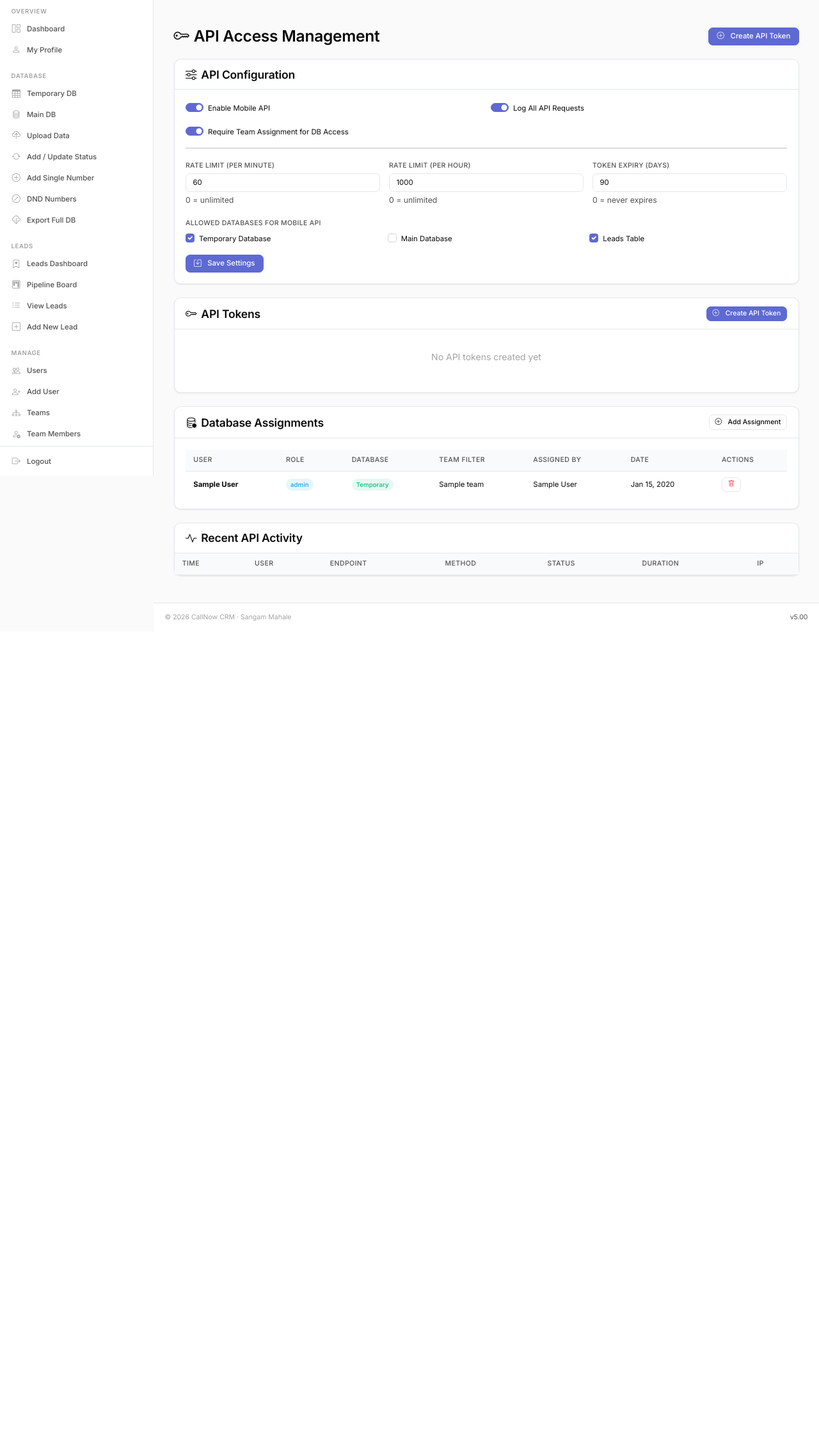
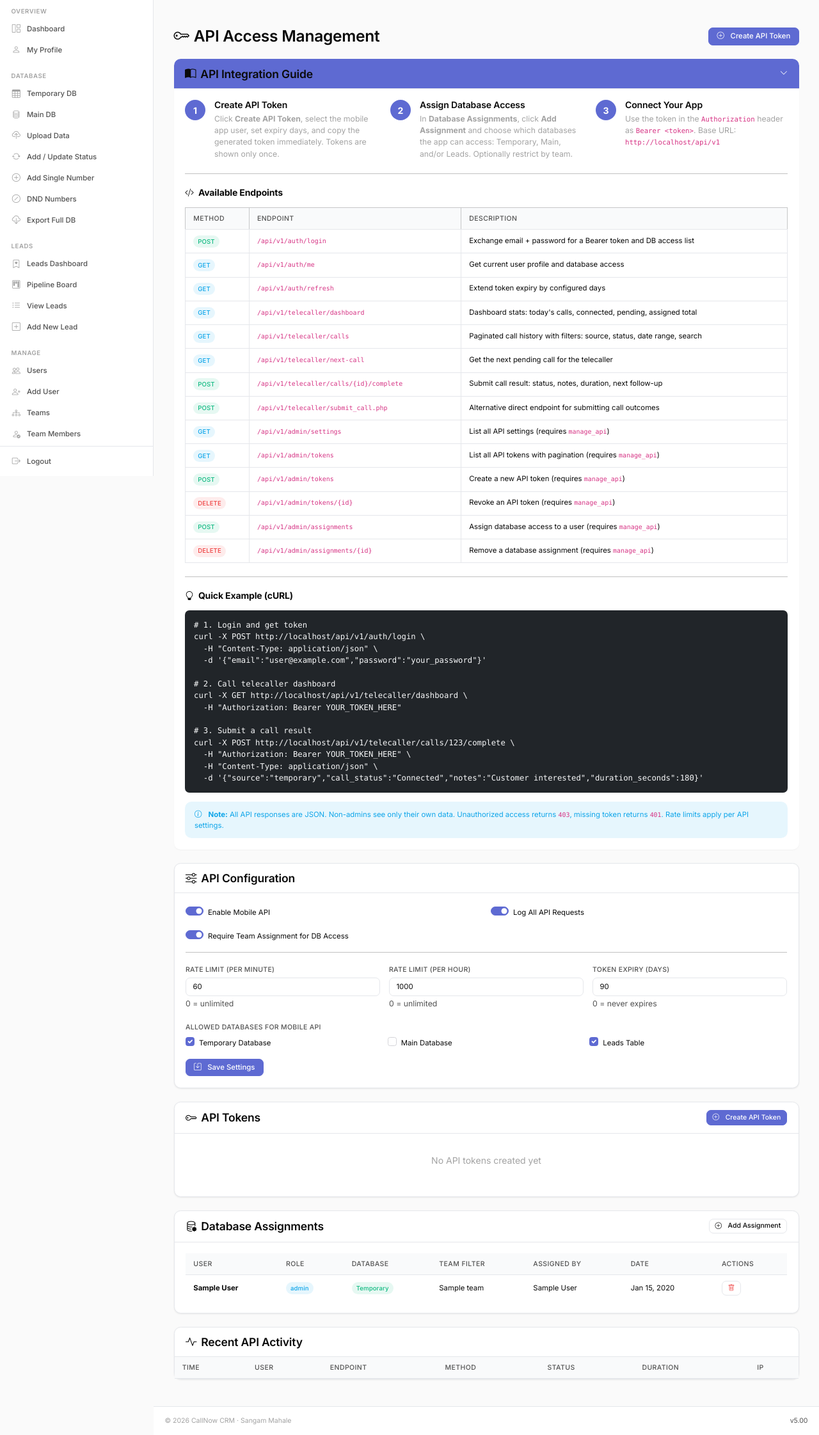
Before and after one commit to sa64ammahale/callnowCRM, a PHP site: page /modules/settings/api_settings.php in a window 1280 px wide. Shown: the part 56-2299 px from the top of the page at 64% size. Before the commit the page ends 1027 px from the top, so only its background shows below. Run offline with PHP 8.4, Linux system fonts and the light colour scheme; the visitor is signed in with stand-in values (Sample User, id 1); data comes from the database, SQL or seed files in the repository; tables that the repository leaves empty hold one stand-in row (values such as "Sample post"); data that the repository does not hold is empty.

Commit message:
fixed small bugs

```diff
--- a/api/v1/admin/index.php
+++ b/api/v1/admin/index.php
@@ -17,7 +17,7 @@ if ($_SERVER['REQUEST_METHOD'] === 'OPTIONS') {
 }
 
 $tokenData = apiRequireAuth();
-requirePermission('manage_api');
+apiRequirePermission('manage_api');
 
 global $link;
 
--- a/modules/settings/api_settings.php
+++ b/modules/settings/api_settings.php
@@ -3,6 +3,7 @@ require_once __DIR__ . '/../../php_scripts/auth.php';
 requirePermission('manage_api');
 
 global $link;
+ensureApiSchema($link);
 
 // Handle form submissions
 if ($_SERVER['REQUEST_METHOD'] === 'POST') {
@@ -178,6 +179,157 @@ include __DIR__ . '/../../php_scripts/header.php';
             <button type="button" class="btn-close" data-bs-dismiss="alert"></button>
         </div>
     <?php endif; ?>
+
+    <!-- ═══ API INTEGRATION TOUR GUIDE ═══ -->
+    <div class="card mb-4 border-0 shadow-sm">
+        <div class="card-header bg-primary text-white d-flex justify-content-between align-items-center" style="cursor:pointer;" data-bs-toggle="collapse" data-bs-target="#apiTourGuide" aria-expanded="true">
+            <h5 class="mb-0"><i class="bi bi-book-half me-2"></i>API Integration Guide</h5>
+            <i class="bi bi-chevron-down"></i>
+        </div>
+        <div id="apiTourGuide" class="collapse show">
+            <div class="card-body">
+                <div class="row g-4">
+                    <div class="col-lg-4">
+                        <div class="d-flex align-items-start gap-3">
+                            <div class="flex-shrink-0 bg-primary text-white rounded-circle d-flex align-items-center justify-content-center" style="width:32px;height:32px;font-weight:700;">1</div>
+                            <div>
+                                <h6 class="mb-1">Create API Token</h6>
+                                <p class="text-muted small mb-0">Click <strong>Create API Token</strong>, select the mobile app user, set expiry days, and copy the generated token immediately. Tokens are shown only once.</p>
+                            </div>
+                        </div>
+                    </div>
+                    <div class="col-lg-4">
+                        <div class="d-flex align-items-start gap-3">
+                            <div class="flex-shrink-0 bg-primary text-white rounded-circle d-flex align-items-center justify-content-center" style="width:32px;height:32px;font-weight:700;">2</div>
+                            <div>
+                                <h6 class="mb-1">Assign Database Access</h6>
+                                <p class="text-muted small mb-0">In <strong>Database Assignments</strong>, click <strong>Add Assignment</strong> and choose which databases the app can access: Temporary, Main, and/or Leads. Optionally restrict by team.</p>
+                            </div>
+                        </div>
+                    </div>
+                    <div class="col-lg-4">
+                        <div class="d-flex align-items-start gap-3">
+                            <div class="flex-shrink-0 bg-primary text-white rounded-circle d-flex align-items-center justify-content-center" style="width:32px;height:32px;font-weight:700;">3</div>
+                            <div>
+                                <h6 class="mb-1">Connect Your App</h6>
+                                <p class="text-muted small mb-0">Use the token in the <code>Authorization</code> header as <code>Bearer &lt;token&gt;</code>. Base URL: <code><?= htmlspecialchars((APP_BASE ?? '') . '/api/v1') ?></code></p>
+                            </div>
+                        </div>
+                    </div>
+                </div>
+
+                <hr class="my-4">
+
+                <h6 class="fw-bold mb-3"><i class="bi bi-code-slash me-2"></i>Available Endpoints</h6>
+                <div class="table-responsive">
+                    <table class="table table-sm table-bordered mb-0">
+                        <thead class="table-light">
+                            <tr>
+                                <th>Method</th>
+                                <th>Endpoint</th>
+                                <th>Description</th>
+                            </tr>
+                        </thead>
+                        <tbody>
+                            <tr>
+                                <td><span class="badge bg-success">POST</span></td>
+                                <td><code>/api/v1/auth/login</code></td>
+                                <td>Exchange email + password for a Bearer token and DB access list</td>
+                            </tr>
+                            <tr>
+                                <td><span class="badge bg-info">GET</span></td>
+                                <td><code>/api/v1/auth/me</code></td>
+                                <td>Get current user profile and database access</td>
+                            </tr>
+                            <tr>
+                                <td><span class="badge bg-info">GET</span></td>
+                                <td><code>/api/v1/auth/refresh</code></td>
+                                <td>Extend token expiry by configured days</td>
+                            </tr>
+                            <tr>
+                                <td><span class="badge bg-info">GET</span></td>
+                                <td><code>/api/v1/telecaller/dashboard</code></td>
+                                <td>Dashboard stats: today's calls, connected, pending, assigned total</td>
+                            </tr>
+                            <tr>
+                                <td><span class="badge bg-info">GET</span></td>
+                                <td><code>/api/v1/telecaller/calls</code></td>
+                                <td>Paginated call history with filters: source, status, date range, search</td>
+                            </tr>
+                            <tr>
+                                <td><span class="badge bg-info">GET</span></td>
+                                <td><code>/api/v1/telecaller/next-call</code></td>
+                                <td>Get the next pending call for the telecaller</td>
+                            </tr>
+                            <tr>
+                                <td><span class="badge bg-success">POST</span></td>
+                                <td><code>/api/v1/telecaller/calls/{id}/complete</code></td>
+                                <td>Submit call result: status, notes, duration, next follow-up</td>
+                            </tr>
+                            <tr>
+                                <td><span class="badge bg-success">POST</span></td>
+                                <td><code>/api/v1/telecaller/submit_call.php</code></td>
+                                <td>Alternative direct endpoint for submitting call outcomes</td>
+                            </tr>
+                            <tr>
+                                <td><span class="badge bg-info">GET</span></td>
+                                <td><code>/api/v1/admin/settings</code></td>
+                                <td>List all API settings (requires <code>manage_api</code>)</td>
+                            </tr>
+                            <tr>
+                                <td><span class="badge bg-info">GET</span></td>
+                                <td><code>/api/v1/admin/tokens</code></td>
+                                <td>List all API tokens with pagination (requires <code>manage_api</code>)</td>
+                            </tr>
+                            <tr>
+                                <td><span class="badge bg-success">POST</span></td>
+                                <td><code>/api/v1/admin/tokens</code></td>
+                                <td>Create a new API token (requires <code>manage_api</code>)</td>
+                            </tr>
+                            <tr>
+                                <td><span class="badge bg-danger">DELETE</span></td>
+                                <td><code>/api/v1/admin/tokens/{id}</code></td>
+                                <td>Revoke an API token (requires <code>manage_api</code>)</td>
+                            </tr>
+                            <tr>
+                                <td><span class="badge bg-success">POST</span></td>
+                                <td><code>/api/v1/admin/assignments</code></td>
+                                <td>Assign database access to a user (requires <code>manage_api</code>)</td>
+                            </tr>
+                            <tr>
+                                <td><span class="badge bg-danger">DELETE</span></td>
+                                <td><code>/api/v1/admin/assignments/{id}</code></td>
+                                <td>Remove a database assignment (requires <code>manage_api</code>)</td>
+                            </tr>
+                        </tbody>
+                    </table>
+                </div>
+
+                <hr class="my-4">
+
+                <h6 class="fw-bold mb-3"><i class="bi bi-lightbulb me-2"></i>Quick Example (cURL)</h6>
+                <pre class="bg-dark text-light p-3 rounded small mb-0" style="overflow-x:auto;"><code># 1. Login and get token
+curl -X POST <?= htmlspecialchars((APP_BASE ?? '') . '/api/v1/auth/login') ?> \
+  -H "Content-Type: application/json" \
+  -d '{"email":"user@example.com","password":"your_password"}'
+
+# 2. Call telecaller dashboard
+curl -X GET <?= htmlspecialchars((APP_BASE ?? '') . '/api/v1/telecaller/dashboard') ?> \
+  -H "Authorization: Bearer YOUR_TOKEN_HERE"
+
+# 3. Submit a call result
+curl -X POST <?= htmlspecialchars((APP_BASE ?? '') . '/api/v1/telecaller/calls/123/complete') ?> \
+  -H "Authorization: Bearer YOUR_TOKEN_HERE" \
+  -H "Content-Type: application/json" \
+  -d '{"source":"temporary","call_status":"Connected","notes":"Customer interested","duration_seconds":180}'</code></pre>
+
+                <div class="alert alert-info mt-3 mb-0 small">
+                    <i class="bi bi-info-circle me-2"></i>
+                    <strong>Note:</strong> All API responses are JSON. Non-admins see only their own data. Unauthorized access returns <code>403</code>, missing token returns <code>401</code>. Rate limits apply per API settings.
+                </div>
+            </div>
+        </div>
+    </div>
 
     <!-- Settings Card -->
     <div class="card mb-4">
--- a/modules/settings/settings.php
+++ b/modules/settings/settings.php
@@ -317,7 +317,7 @@ if ($rc) while ($r = mysqli_fetch_assoc($rc)) $role_counts[$r['ROLE']] = $r['cnt
                 <p>Manage application settings and TBL_USERS</p>
             </div>
             <div class="st-header-right">
-                <a href="<?= url('modules/settings/TBL_PERMISSIONS_manager.php') ?>" class="st-btn-primary" style="text-decoration:none;font-size:0.8125rem!important;padding:0.5rem 1.1rem!important;display:inline-flex;align-items:center;gap:0.4rem;">
+                <a href="<?= url('modules/settings/permissions_manager.php') ?>" class="st-btn-primary" style="text-decoration:none;font-size:0.8125rem!important;padding:0.5rem 1.1rem!important;display:inline-flex;align-items:center;gap:0.4rem;">
                     <i class="bi bi-shield-lock"></i> Manage TBL_ROLES &amp; TBL_PERMISSIONS
                 </a>
             </div>
@@ -340,7 +340,7 @@ if ($rc) while ($r = mysqli_fetch_assoc($rc)) $role_counts[$r['ROLE']] = $r['cnt
         <a href="<?= url('modules/settings/settings.php') ?>?tab=TBL_USERS" class="st-tab <?= $tab==='TBL_USERS'?'active':'' ?>">
             <i class="bi bi-people"></i> TBL_USERS
         </a>
-        <a href="<?= url('modules/settings/TBL_API_SETTINGS.php') ?>" class="st-tab <?= $tab==='api'?'active':'' ?>">
+        <a href="<?= url('modules/settings/api_settings.php') ?>" class="st-tab <?= $tab==='api'?'active':'' ?>">
             <i class="bi bi-phone"></i> API Access
         </a>
     </div>
--- a/php_scripts/api_auth.php
+++ b/php_scripts/api_auth.php
@@ -50,6 +50,10 @@ function apiRequireAuth(): array {
 function apiRequirePermission(string $permission): void {
     $tokenData = $GLOBALS['api_token_data'] ?? null;
     if (!$tokenData) apiError(401, 'Authentication required');
+
+    if ($tokenData['user_role'] === 'Admin' || (int)$tokenData['user_id'] === 1) {
+        return;
+    }
 
     global $link;
     $stmt = $link->prepare("
--- a/php_scripts/auth.php
+++ b/php_scripts/auth.php
@@ -53,6 +53,7 @@ function isOfficer() { return USER_ROLE === 'Officer'; }
 function requireRole($TBL_ROLES) {
     $TBL_ROLES = is_array($TBL_ROLES) ? $TBL_ROLES : [$TBL_ROLES];
     if (!in_array(USER_ROLE, $TBL_ROLES)) {
+        $_SESSION['access_denied_message'] = "Access denied: your role does not permit access to this page.";
         appRedirect('dashboard.php');
     }
 }
@@ -141,7 +142,10 @@ function can(string $permissionKey): bool {
 
 // Gate a page/action: redirect to dashboard if the user lacks the permission.
 function requirePermission(string $key): void {
-    if (!can($key)) appRedirect('dashboard.php');
+    if (!can($key)) {
+        $_SESSION['access_denied_message'] = "Access denied: you do not have permission to view this page.";
+        appRedirect('dashboard.php');
+    }
 }
 
 // Gate a page/action: redirect unless the user has at least one of the keys.
@@ -149,6 +153,7 @@ function requireAnyPermission(array $keys): void {
     foreach ($keys as $k) {
         if (can($k)) return;
     }
+    $_SESSION['access_denied_message'] = "Access denied: you do not have permission to view this page.";
     appRedirect('dashboard.php');
 }
 
--- a/php_scripts/config.php
+++ b/php_scripts/config.php
@@ -218,4 +218,62 @@
         }
     }
 
+    if (!function_exists('ensureApiSchema')) {
+        function ensureApiSchema(mysqli $link): void {
+            static $done = false;
+            if ($done) return;
+
+            mysqli_query($link, "CREATE TABLE IF NOT EXISTS " . tn('TBL_API_SETTINGS') . " (
+                id INT AUTO_INCREMENT PRIMARY KEY,
+                setting_key VARCHAR(100) NOT NULL,
+                setting_value TEXT DEFAULT NULL,
+                description TEXT DEFAULT NULL,
+                updated_at DATETIME DEFAULT CURRENT_TIMESTAMP ON UPDATE CURRENT_TIMESTAMP,
+                UNIQUE KEY uniq_setting_key (setting_key)
+            ) ENGINE=InnoDB DEFAULT CHARSET=utf8mb4 COLLATE=utf8mb4_general_ci");
+
+            mysqli_query($link, "CREATE TABLE IF NOT EXISTS " . tn('TBL_API_TOKENS') . " (
+                id INT AUTO_INCREMENT PRIMARY KEY,
+                user_id INT NOT NULL,
+                token VARCHAR(128) NOT NULL,
+                name VARCHAR(100) DEFAULT 'Mobile App',
+                expires_at DATETIME DEFAULT NULL,
+                is_active TINYINT(1) NOT NULL DEFAULT 1,
+                last_used_at DATETIME DEFAULT NULL,
+                created_at DATETIME DEFAULT CURRENT_TIMESTAMP,
+                KEY idx_token (token),
+                KEY idx_user_id (user_id)
+            ) ENGINE=InnoDB DEFAULT CHARSET=utf8mb4 COLLATE=utf8mb4_general_ci");
+
+            mysqli_query($link, "CREATE TABLE IF NOT EXISTS " . tn('TBL_API_DB_ASSIGNMENTS') . " (
+                id INT AUTO_INCREMENT PRIMARY KEY,
+                user_id INT NOT NULL,
+                database_type ENUM('temporary','main','leads') NOT NULL,
+                team_id INT DEFAULT NULL,
+                assigned_by INT DEFAULT NULL,
+                is_active TINYINT(1) NOT NULL DEFAULT 1,
+                assigned_at DATETIME DEFAULT CURRENT_TIMESTAMP,
+                KEY idx_user_db (user_id, database_type),
+                KEY idx_team_id (team_id)
+            ) ENGINE=InnoDB DEFAULT CHARSET=utf8mb4 COLLATE=utf8mb4_general_ci");
+
+            mysqli_query($link, "CREATE TABLE IF NOT EXISTS " . tn('TBL_API_ACCESS_LOGS') . " (
+                id INT AUTO_INCREMENT PRIMARY KEY,
+                token_id INT DEFAULT NULL,
+                user_id INT DEFAULT NULL,
+                endpoint VARCHAR(255) DEFAULT NULL,
+                method VARCHAR(10) DEFAULT NULL,
+                ip_address VARCHAR(45) DEFAULT NULL,
+                user_agent VARCHAR(255) DEFAULT NULL,
+                response_code INT DEFAULT 200,
+                execution_time_ms INT DEFAULT 0,
+                created_at DATETIME DEFAULT CURRENT_TIMESTAMP,
+                KEY idx_token_id (token_id),
+                KEY idx_created_at (created_at)
+            ) ENGINE=InnoDB DEFAULT CHARSET=utf8mb4 COLLATE=utf8mb4_general_ci");
+
+            $done = true;
+        }
+    }
+
 ?>
--- a/php_scripts/sidebar.php
+++ b/php_scripts/sidebar.php
@@ -93,7 +93,7 @@ function navActive($patterns) {
             <?php endif; ?>
         </div>
 
-        <?php if (can('manage_users')): ?>
+        <?php if (can('manage_TBL_USERS')): ?>
         <div class="app-sidebar-section">
             <div class="app-sidebar-section-label">Manage</div>
             <a class="app-sidebar-link <?= navActive(['users_view.php']) ? 'active' : '' ?>" href="<?= url('modules/users/users_view.php') ?>">
@@ -105,7 +105,7 @@ function navActive($patterns) {
                 <span class="link-text">Add User</span>
             </a>
             <?php endif; ?>
-            <?php if (can('manage_teams')): ?>
+            <?php if (can('manage_TBL_TEAMS')): ?>
             <a class="app-sidebar-link <?= navActive(['teams_dashboard.php']) ? 'active' : '' ?>" href="<?= url('modules/users/teams_dashboard.php') ?>">
                 <i class="bi bi-diagram-3"></i>
                 <span class="link-text">Teams</span>
@@ -131,7 +131,7 @@ function navActive($patterns) {
         <div class="app-sidebar-section">
             <div class="app-sidebar-section-label">System</div>
             <?php if (isAdmin()): ?>
-            <a class="app-sidebar-link <?= navActive(['TBL_PERMISSIONS_manager.php']) ? 'active' : '' ?>" href="<?= url('modules/settings/TBL_PERMISSIONS_manager.php') ?>">
+            <a class="app-sidebar-link <?= navActive(['permissions_manager.php']) ? 'active' : '' ?>" href="<?= url('modules/settings/permissions_manager.php') ?>">
                 <i class="bi bi-shield-lock"></i>
                 <span class="link-text">Access Control</span>
             </a>
@@ -140,7 +140,7 @@ function navActive($patterns) {
                 <span class="link-text">Settings</span>
             </a>
             <?php if (can('manage_api')): ?>
-            <a class="app-sidebar-link <?= navActive(['TBL_API_SETTINGS.php']) ? 'active' : '' ?>" href="<?= url('modules/settings/TBL_API_SETTINGS.php') ?>">
+            <a class="app-sidebar-link <?= navActive(['api_settings.php']) ? 'active' : '' ?>" href="<?= url('modules/settings/api_settings.php') ?>">
                 <i class="bi bi-key"></i>
                 <span class="link-text">API Access</span>
             </a>
```
Also changed, not shown: dashboard.php (+8 -0 lines), modules/settings/permissions_manager.php (+6 -6 lines), php_scripts/permissions.php (+10 -0 lines), .htaccess.
